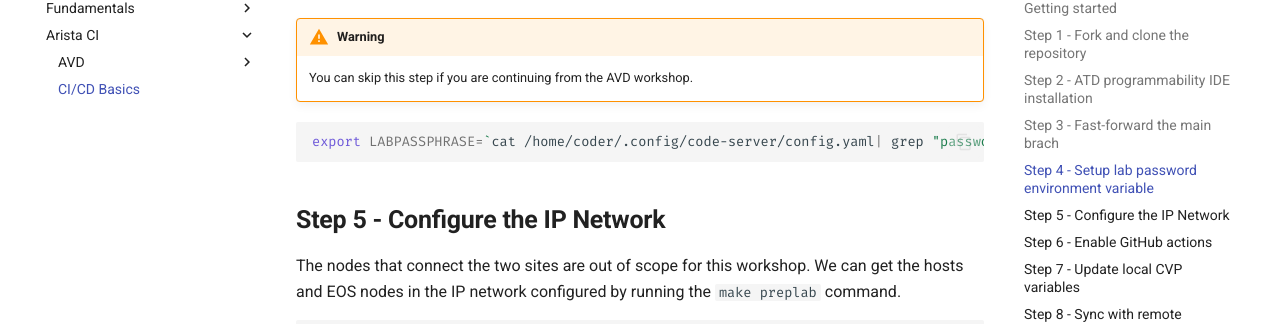
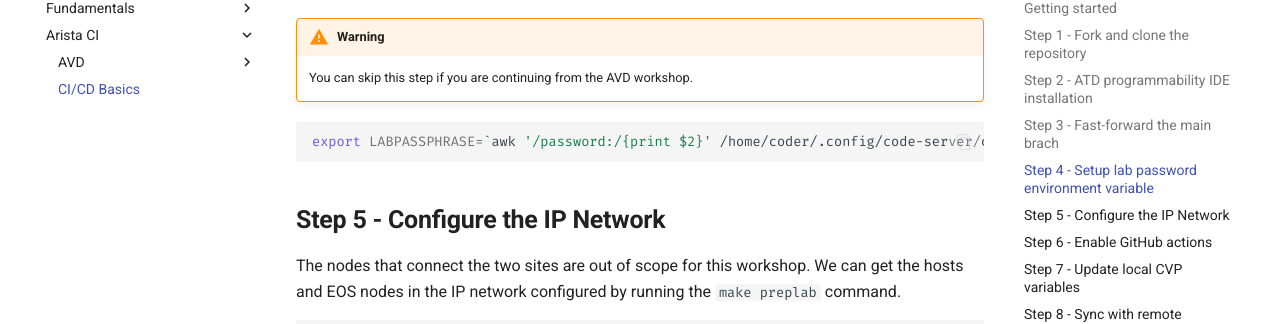
Before and after one commit to aristanetworks/avd-workshops, an MkDocs documentation site: the page built from workshops/cicd-basics.md, in a window 1280 px wide and 900 px high, scrolled down 4099 px. Shown: the part 127-451 px from the top of the window. Built offline with MkDocs 1.6.1 and Material for MkDocs 9.7.7, drawn with Linux system fonts in a browser that asks for light colours; comment, search, counter and statistics services are not loaded; some of the changed text lies outside the part shown.

Commit message:
lab guide and cicd - simplify LABPASSPHRASE filtering and parsing

````diff
--- a/workshops/cicd-basics.md
+++ b/workshops/cicd-basics.md
@@ -132,7 +132,7 @@ Each lab comes with a unique password. We set an environment variable called `LA
     You can skip this step if you are continuing from the AVD workshop.
 
 ```shell
-export LABPASSPHRASE=`cat /home/coder/.config/code-server/config.yaml| grep "password:" | awk '{print $2}'`
+export LABPASSPHRASE=`awk '/password:/{print $2}' /home/coder/.config/code-server/config.yaml`
 ```
 
 ## **Step 5 - Configure the IP Network**
@@ -819,5 +819,5 @@ Congratulations, you have successfully deployed a CI/CD pipeline with GitHub Act
     You must also set the `LABPASSPHRASE` environment variable in the IDE terminal.
 
     ```shell
-    export LABPASSPHRASE=`cat /home/coder/.config/code-server/config.yaml| grep "password:" | awk '{print $2}'`
+    export LABPASSPHRASE=`awk '/password:/{print $2}' /home/coder/.config/code-server/config.yaml`
     ```
````
Also changed, not shown: workshops/avd-lab-guide.md (+1 -1 lines).
